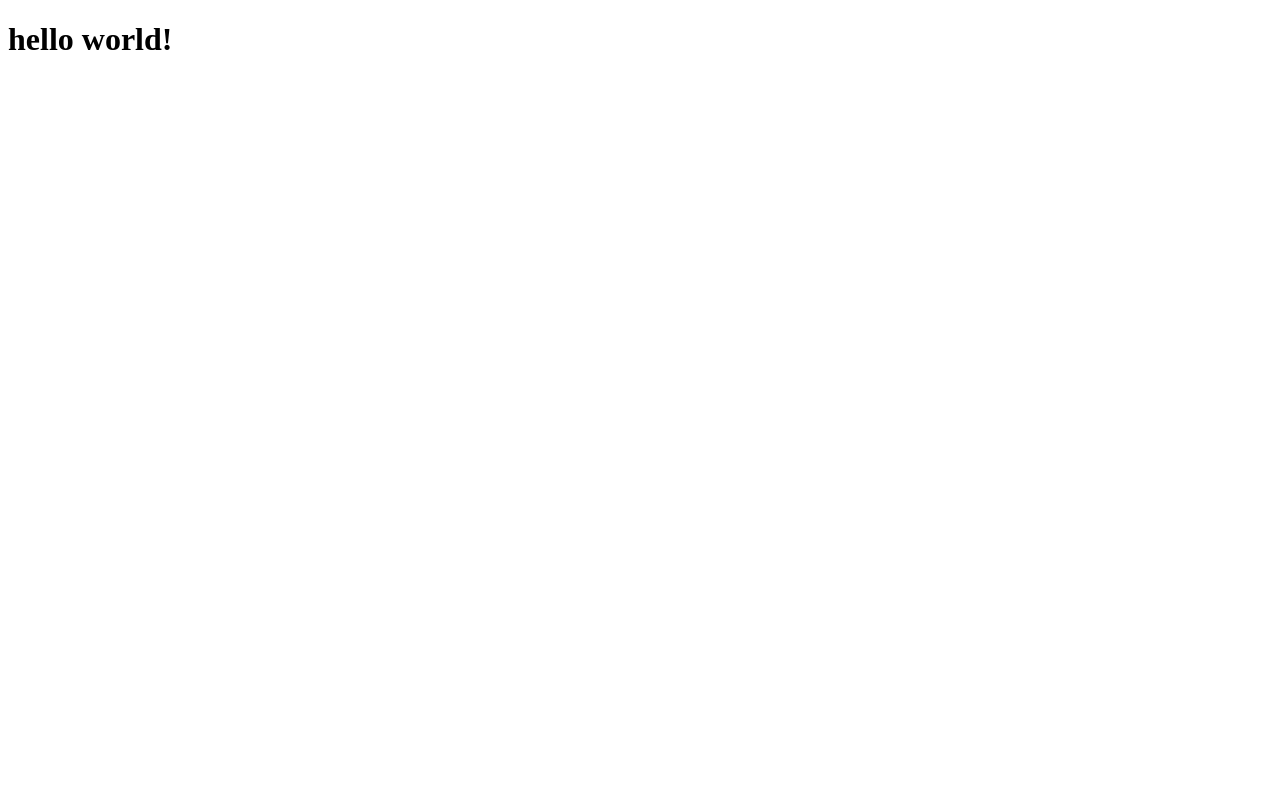
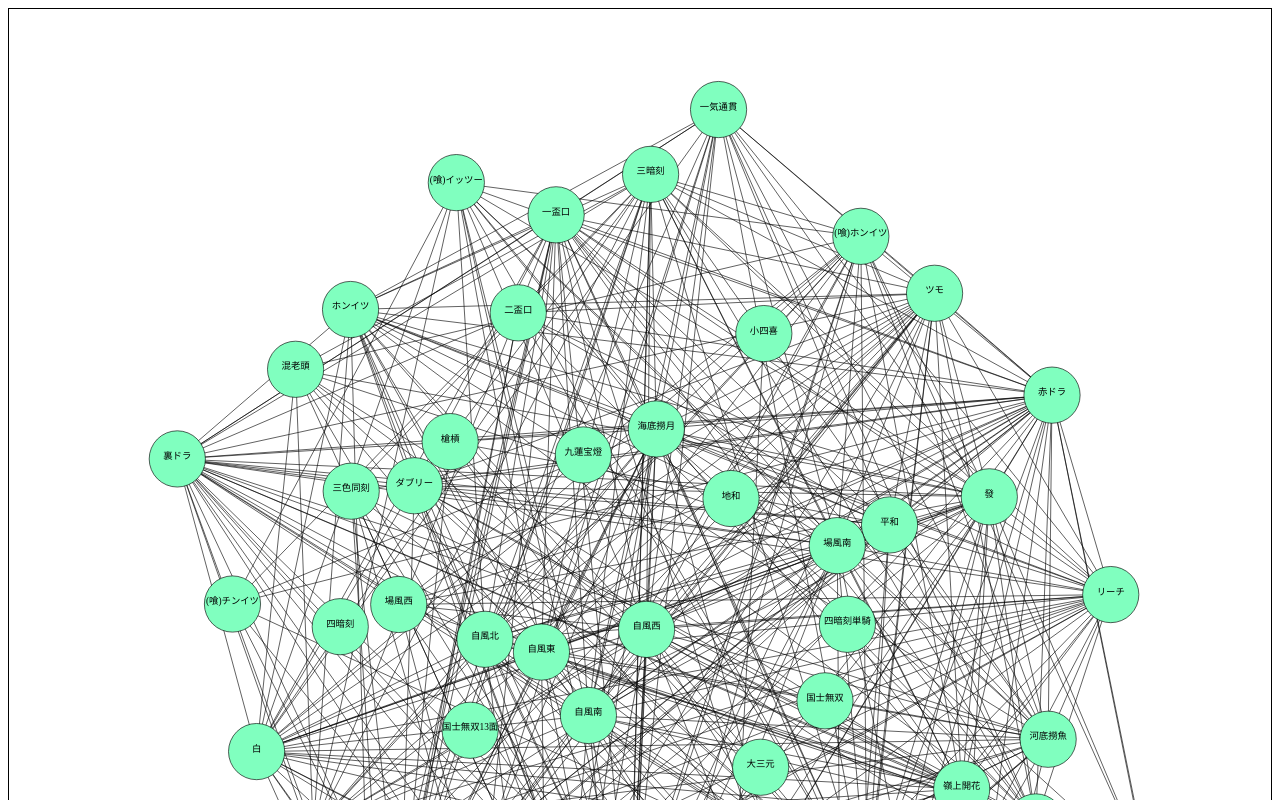
Before and after one commit to yu2799/mjvis, a React (Create React App) app: page / in a window 1280 px wide. Shown: the top 800 px of the page. Built offline with nearby package versions, Linux system fonts and the light colour scheme.

Commit message:
グラフ追加

```diff
--- a/src/pages/Home.jsx
+++ b/src/pages/Home.jsx
@@ -1,8 +1,145 @@
+import * as d3 from "d3";
+import { useState, useEffect } from "react";
+import { Button, Container } from "react-bootstrap";
+
 const Home = () => {
+  const [nodes, setNodes] = useState([]);
+  const [links, setLinks] = useState([]);
+  const [loading, setLoading] = useState(true);
+
+  useEffect(() => {
+    const startSimulation = (nodes, links) => {
+      const linkLen = 1000;
+      const simulation = d3
+        .forceSimulation()
+        .force(
+          "collide",
+          d3
+            .forceCollide()
+            .radius(function (d) {
+              return d.r;
+            })
+            .iterations(32) // 計算回数 default=1
+        )
+        .force(
+          "link",
+          d3
+            .forceLink()
+            .distance(() => linkLen)
+            .id((d) => d.id)
+            .iterations(1)
+        ) //stength:linkの強さ（元に戻る力 distance: linkの長さ iterations: 計算回数 default=1
+        .force("charge", d3.forceManyBody().strength(-1000)) //引き合う力を設定。
+        .force("x", d3.forceX().x(svgWidth / 2))
+        .force("y", d3.forceY().y(svgHeight / 2))
+        .force("center", d3.forceCenter(svgWidth / 2, svgHeight / 2)); //描画するときの中心を設定
+
+      // forceSimulationの影響下にnodesを置く
+      simulation.nodes(nodes).on("tick", ticked);
+
+      // linkデータをセット
+      simulation.force("link").links(links);
+
+      // 呼び出して新しい座標をsetStateする
+      function ticked() {
+        setNodes(nodes.slice());
+        setLinks(links.slice());
+      }
+    };
+
+    const startLineChart = async () => {
+      const [nodes, links] = await (async () => {
+        const response = await fetch("./data.json");
+        const data = await response.json();
+        const nodes = Array();
+        const links = Array();
+        const r = 45;
+
+        for (const item of data.nodes) {
+          nodes.push({
+            id: item.id,
+            label: item.label,
+            r,
+          });
+        }
+        for (const item of data.links) {
+          links.push({
+            source: item.source,
+            target: item.target,
+            value: item.value,
+          });
+        }
+        return [nodes, links];
+      })();
+      startSimulation(nodes, links);
+      setLoading(false);
+    };
+    startLineChart();
+  }, []);
+  const margin = {
+    top: 10,
+    bottom: 10,
+    left: 10,
+    right: 10,
+  };
+  const contentWidth = 2000;
+  const contentHeight = 2000;
+  const svgWidth = margin.left + margin.right + contentWidth;
+  const svgHeight = margin.bottom + margin.top + contentHeight;
+  // const colorScale = d3.scaleOrdinal().range(d3.schemeCategory10); // group振ったら設定
+
+  if (loading) {
+    return <div></div>;
+  }
   return (
-    <div>
-      <h1>hello world!</h1>
-    </div>
+    <Container>
+      <svg
+        viewBox={`${-margin.left} ${-margin.top} ${svgWidth} ${svgHeight}`}
+        style={{ border: "solid 1px" }}
+      >
+        <g>
+          {links.map((link) => {
+            return (
+              <line
+                key={link.source.id + "-" + link.target.id}
+                stroke="black"
+                strokeWidth="1"
+                className="link"
+                x1={link.source.x}
+                y1={link.source.y}
+                x2={link.target.x}
+                y2={link.target.y}
+              ></line>
+            );
+          })}
+        </g>
+        <g>
+          {nodes.map((node) => {
+            return (
+              <g className="node" key={node.id}>
+                <circle
+                  r={node.r}
+                  stroke="black"
+                  style={{ fill: "rgb(128, 255, 191)" }}
+                  cx={node.x}
+                  cy={node.y}
+                ></circle>
+                <text
+                  className="node-label"
+                  textAnchor="middle"
+                  fill="black"
+                  fontSize={"15px"}
+                  x={node.x}
+                  y={node.y}
+                >
+                  {node.label}
+                </text>
+              </g>
+            );
+          })}
+        </g>
+      </svg>
+    </Container>
   );
 };
 
```
